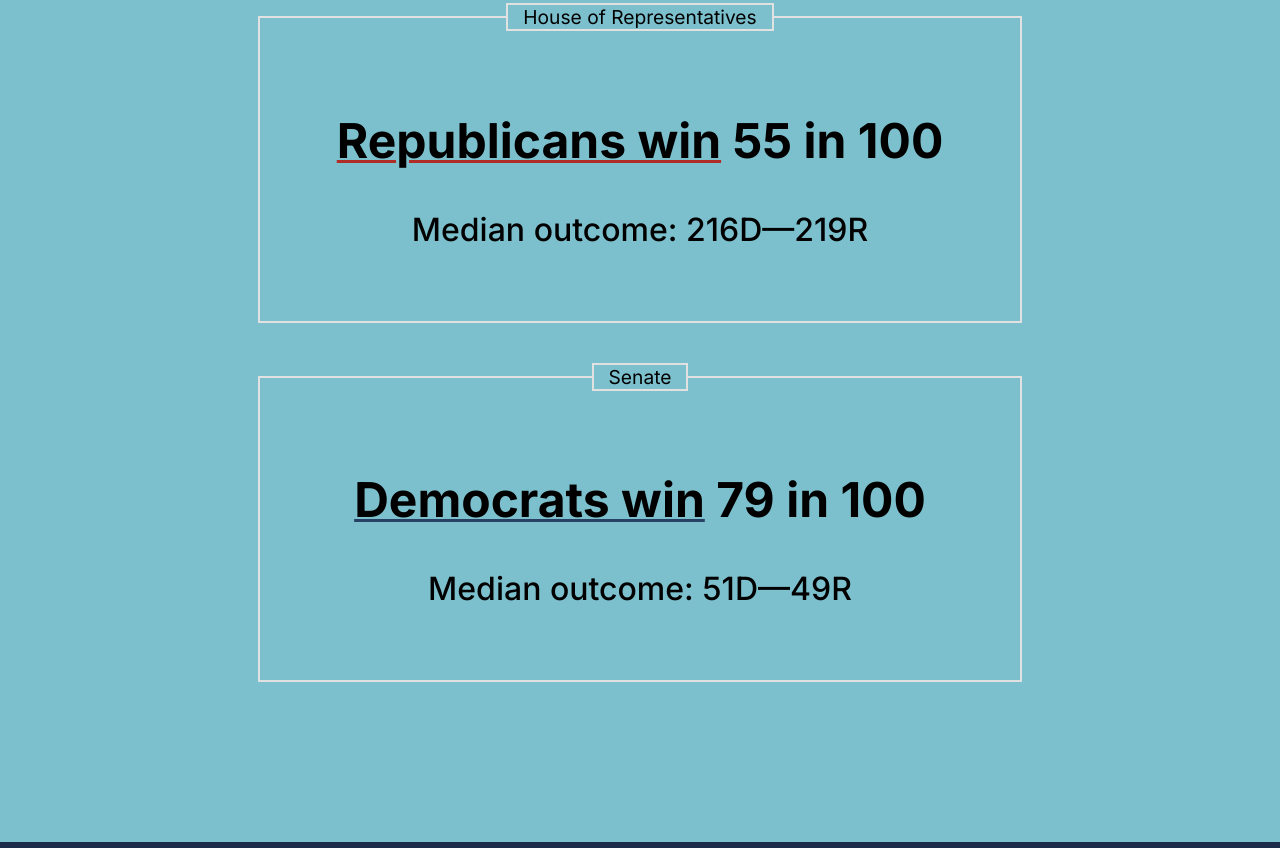
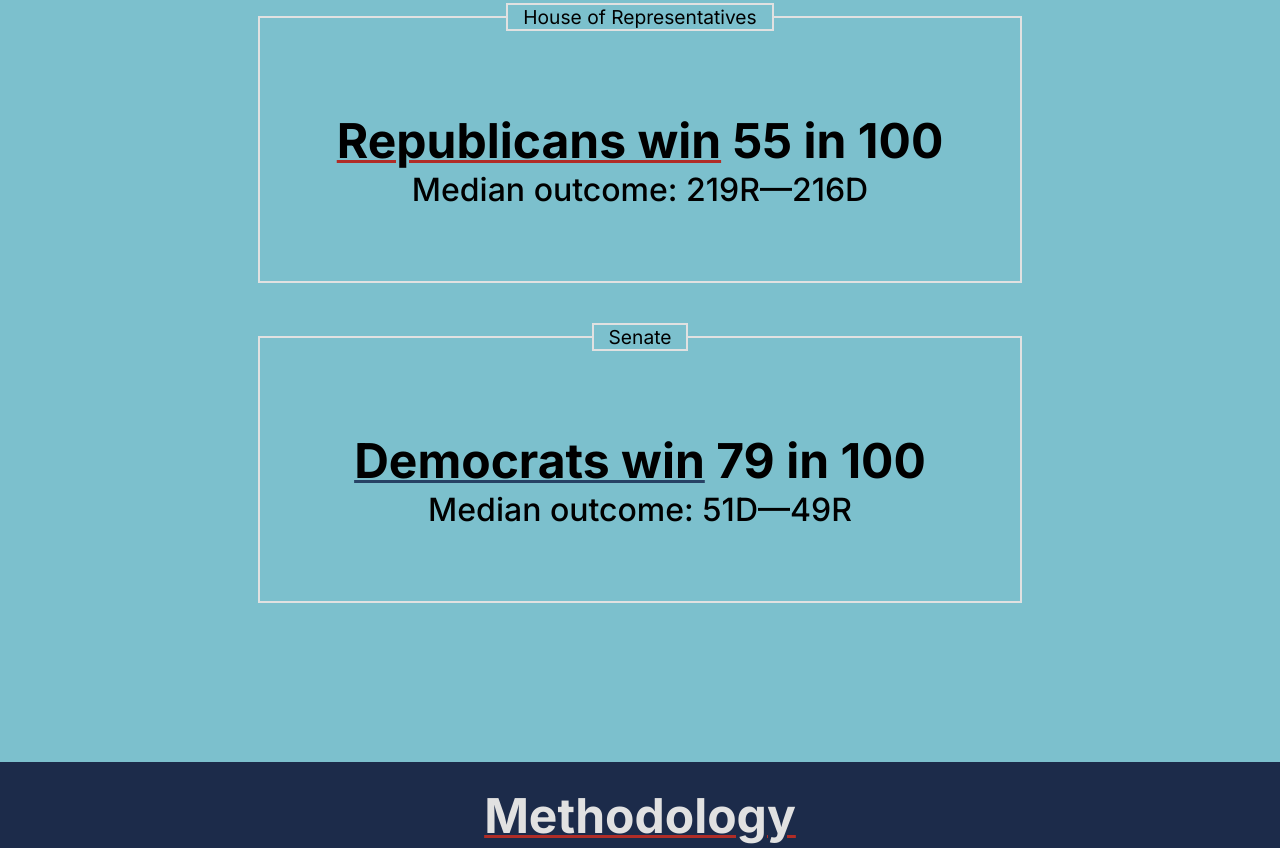
Before and after one commit to itbarsoum99/electionsimulation, a plain HTML site: page index.html in a window 1280 px wide. Shown: the part 477-1325 px from the top of the page. Drawn offline with Linux system fonts and the light colour scheme.

Commit message:
centered methodology section heading

```diff
--- a/index.html
+++ b/index.html
@@ -12,7 +12,7 @@
   <fieldset>
     <legend>House of Representatives</legend>
     <h2><redu>Republicans win</redu> <b>55</b> in <b>100</b></h2>
-    <h3>Median outcome: 216D—219R</h3>
+    <h3>Median outcome: 219R—216D</h3>
 
   </fieldset>
   <fieldset>
--- a/styles.css
+++ b/styles.css
@@ -74,6 +74,14 @@ legend {
 
 }
 
+.model fieldset h2 {
+  margin-block-end: 0;
+}
+
+.model fieldset h3 {
+  margin-block-start: 0;
+}
+
 .methodology {
   background-color: #1c2b4a;
   color: #e1e1e1;
@@ -88,6 +96,7 @@ legend {
 #methodology-title  {
   padding: 3vh 2vw 0vh 2vw;
   margin-block-end: 0;
+  text-align: center;
 }
 
 .methodology fieldset {
```
